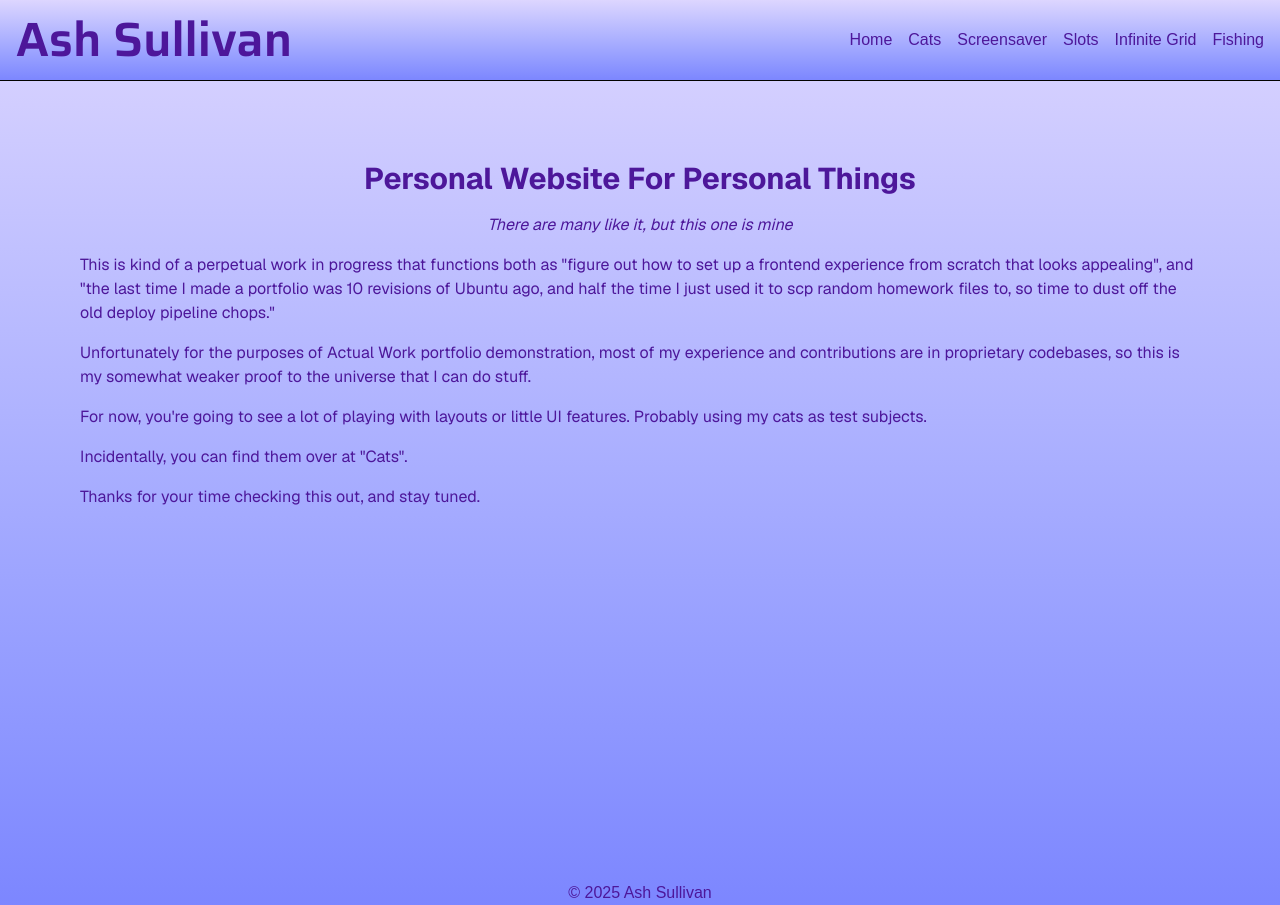
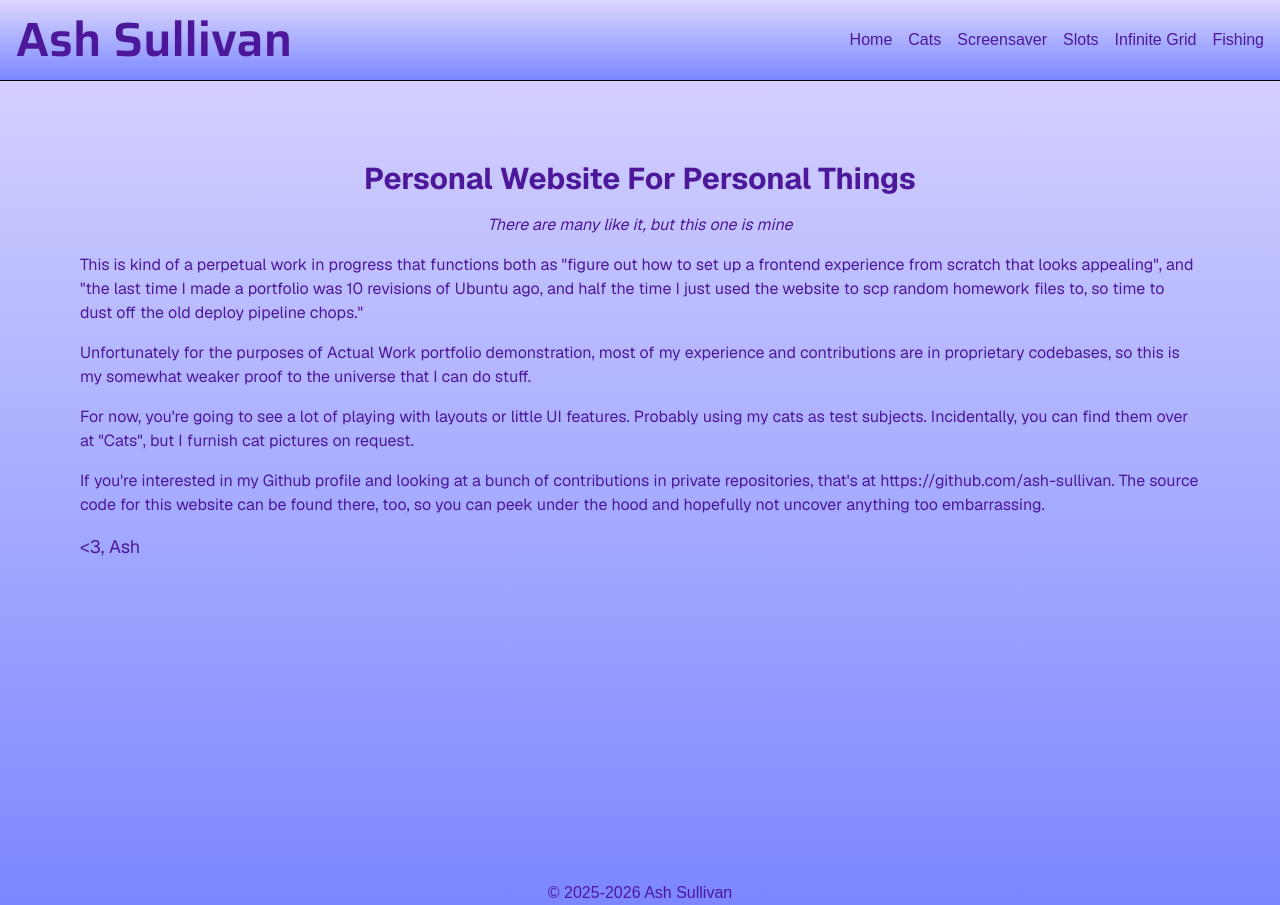
Before and after one commit to ash-sullivan/ashsullivan.com, a Next.js app: page / in a window 1280 px wide. Built offline with nearby package versions, Linux system fonts and the light colour scheme.

Commit message:
Main page copy, prevent overscroll

```diff
--- a/src/app/globals.css
+++ b/src/app/globals.css
@@ -21,12 +21,18 @@
   }
 }
 
-body {
+html {
+  min-height: 100%;
+  /* Disable the rubber-band overscroll so its (white) region is never revealed. */
+  overscroll-behavior: none;
   background: linear-gradient(
     to bottom,
     var(--background),
     var(--background-transition-to)
   );
+}
+
+body {
   color: var(--foreground);
   font-family: Arial, Helvetica, sans-serif;
 }
--- a/src/app/layout.tsx
+++ b/src/app/layout.tsx
@@ -30,7 +30,10 @@ export default function RootLayout({
   children: React.ReactNode;
 }>) {
   return (
-    <>
+    <html lang="en">
+      <body
+        className={`${geistSans.variable} ${geistMono.variable} antialiased`}
+      >
         <div className="sticky top-0 z-50">
           <header className="flex justify-between items-center bg-linear-to-b from-(var:--background) to-(var:--background-transition-to)">
             <h1
@@ -42,16 +45,11 @@ export default function RootLayout({
           </header>
           <hr className="border-black" />
         </div>
-      <html lang="en">
-        <body
-          className={`${geistSans.variable} ${geistMono.variable} antialiased`}
-        >
         {children}
+        <footer className="flex gap-[24px] flex-wrap items-center justify-center">
+          <center>&copy; 2025-2026 Ash Sullivan</center>
+        </footer>
       </body>
     </html>
-      <footer className="row-start-3 flex gap-[24px] flex-wrap items-center justify-center">
-        <center>&copy; 2025 Ash Sullivan</center>
-      </footer>
-    </>
   );
 }
--- a/src/app/page.tsx
+++ b/src/app/page.tsx
@@ -1,3 +1,5 @@
+import Link from "next/link";
+
 export default function Home() {
   return (
     <div className="grid grid-rows-[auto_auto_1fr] min-h-screen p-8 pb-20 gap-4 sm:p-20 font-[family-name:var(--font-geist-sans)]">
@@ -8,14 +10,14 @@ export default function Home() {
         <i>There are many like it, but this one is mine</i>
       </h2>
       <main className="flex flex-col gap-[32px] items-center sm:items-start">
-        <div className="space-y-4">
+        <div className="space-y-4 max-w-6xl mx-auto">
           <p>
             This is kind of a perpetual work in progress that functions both as
             &quot;figure out how to set up a frontend experience from scratch
             that looks appealing&quot;, and &quot;the last time I made a
             portfolio was 10 revisions of Ubuntu ago, and half the time I just
-            used it to scp random homework files to, so time to dust off the old
-            deploy pipeline chops.&quot;
+            used the website to scp random homework files to, so time to dust
+            off the old deploy pipeline chops.&quot;
           </p>
           <p>
             Unfortunately for the purposes of Actual Work portfolio
@@ -26,9 +28,24 @@ export default function Home() {
           <p>
             For now, you&apos;re going to see a lot of playing with layouts or
             little UI features. Probably using my cats as test subjects.
+            Incidentally, you can find them over at &quot;Cats&quot;, but I
+            furnish cat pictures on request.
           </p>
-          <p>Incidentally, you can find them over at &quot;Cats&quot;.</p>
-          <p>Thanks for your time checking this out, and stay tuned.</p>
+          <p>
+            If you're interested in my Github profile and looking at a bunch of
+            contributions in private repositories, that's at{" "}
+            <Link
+              href="https://github.com/ash-sullivan"
+              target="_blank"
+              rel="noopener noreferrer"
+            >
+              https://github.com/ash-sullivan
+            </Link>
+            . The source code for this website can be found there, too, so you
+            can peek under the hood and hopefully not uncover anything too
+            embarrassing.
+          </p>
+          <p className="text-lg">&lt;3, Ash </p>
         </div>
       </main>
     </div>
```
Lines whose indentation alone changed are shown as unchanged.
